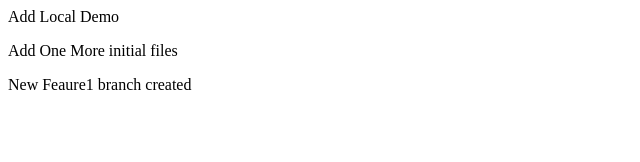
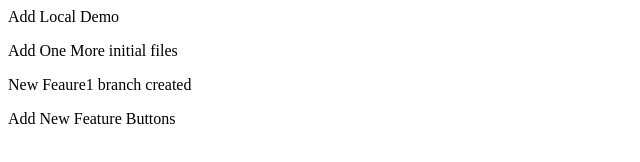
Before and after one commit to DevRajHanani/LocalDemo, a plain HTML site: page index.html in a window 1280 px wide. Shown: the whole page, without its empty margins (0-640 px from the left). Drawn offline with Linux system fonts and the light colour scheme.

Commit message:
add buttons fearure

```diff
--- a/index.html
+++ b/index.html
@@ -1,3 +1,4 @@
 <p>Add Local Demo</p>
 <p> Add One More initial files</p>
 <p>New Feaure1 branch created</p>
+<p>Add New Feature Buttons</p>
```
